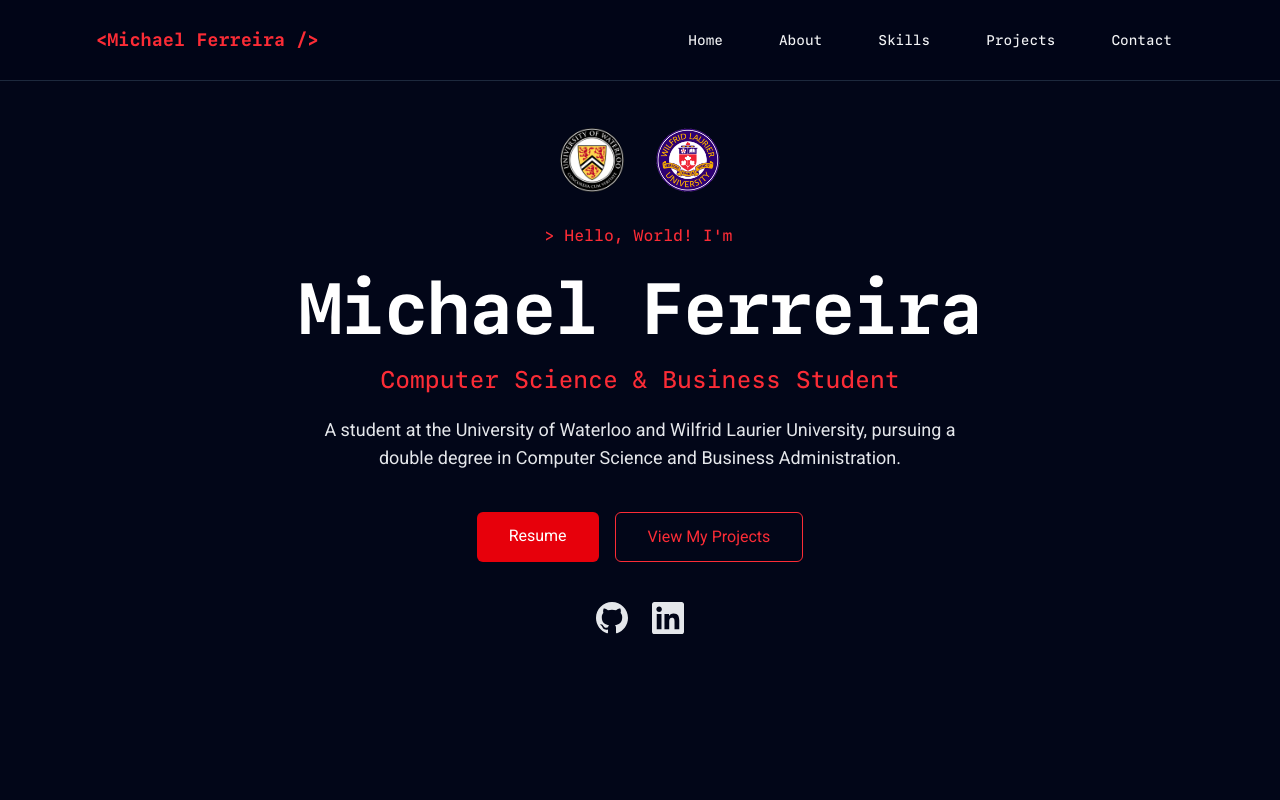
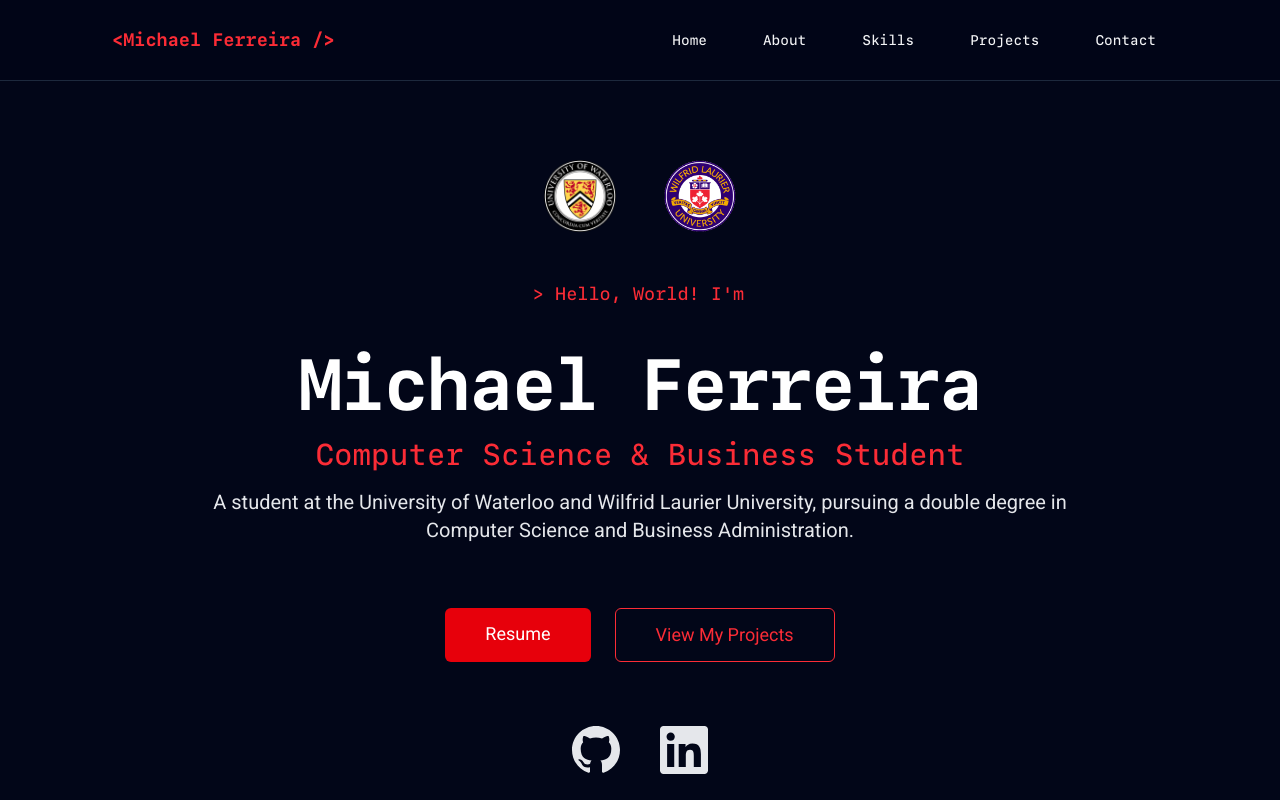
Before and after one commit to michaeljf07/personal-website2.0, a Next.js app: page / in a window 1280 px wide. Shown: the top 800 px of the page. Built offline with nearby package versions, Linux system fonts and the light colour scheme.

Commit message:
fix: made the hero section better on large screens (#6)

```diff
--- a/app/components/HeroSection.tsx
+++ b/app/components/HeroSection.tsx
@@ -4,56 +4,55 @@ export default function HeroSection() {
     return (
         <section
             id="home"
-            className="relative min-h-screen flex flex-col items-center justify-start pt-16 px-4 pb-20">
-            {/* University Logos */}
-            <div className="flex gap-4 md:gap-8 mb-6 md:mb-8">
+            className="relative min-h-screen flex flex-col items-center justify-center lg:justify-start pt-16 lg:pt-24 px-4 lg:px-8 pb-20 lg:pb-32">
+            <div className="flex gap-4 md:gap-8 lg:gap-12 mb-6 md:mb-8 lg:mb-12">
                 <img
                     src="/logos/uw_logo.png"
                     alt="University of Waterloo"
-                    className="h-16 w-16"
+                    className="h-16 w-16 lg:h-18 lg:w-18"
                 />
                 <img
                     src="/logos/wlu_logo.png"
                     alt="Wilfrid Laurier University"
-                    className="h-16 w-16"
+                    className="h-16 w-16 lg:h-18 lg:w-18"
                 />
             </div>
 
-            <div className="space-y-3 mb-4 md:mb-6">
-                <p className="text-red-500 sm:text-md md:text-md font-medium font-sf-mono typing-animation">
+            <div className="space-y-3 mb-4 md:mb-6 lg:mb-10">
+                <p className="text-red-500 sm:text-md md:text-md lg:text-lg font-medium font-sf-mono typing-animation">
                     &gt; Hello, World! I&apos;m{""}
                 </p>
             </div>
 
-            <div className="space-y-4 md:space-y-5 text-center">
-                <h1 className="text-5xl sm:text-5xl md:text-7xl font-bold text-white tracking-tight font-sf-mono">
+            <div className="space-y-4 text-center">
+                <h1 className="text-5xl sm:text-5xl md:text-7xl lg:text-7xl font-bold text-white tracking-tight font-sf-mono">
                     Michael Ferreira{" "}
                 </h1>
-                <p className="text-xl sm:text-xl md:text-2xl text-red-500 font-medium font-sf-mono">
+                <p className="text-xl sm:text-xl md:text-2xl lg:text-3xl text-red-500 font-medium font-sf-mono">
                     Computer Science & Business Student
                 </p>
-                <p className="text-lg sm:text-md md:text-lg text-gray-200 max-w-2xl mx-auto">
+                <p className="text-lg sm:text-md md:text-lg lg:text-xl text-gray-200 max-w-2xl lg:max-w-4xl mx-auto">
                     A student at the University of Waterloo and Wilfrid Laurier
                     University, pursuing a double degree in Computer Science and
                     Business Administration.
                 </p>
             </div>
 
-            <div className="flex flex-col sm:flex-row gap-3 md:gap-4 mt-10 w-full sm:w-auto justify-center text-center">
+            <div className="flex flex-col sm:flex-row gap-3 md:gap-4 lg:gap-6 mt-10 lg:mt-16 w-full sm:w-auto justify-center text-center">
                 <Link
                     href="/resume.pdf"
-                    className="px-8 sm:px-8 py-3 md:py-3 bg-red-600 hover:bg-red-500 text-white font-medium rounded-md transition-all duration-200 hover:scale-105 hover:shadow-lg hover:shadow-red-500/50 text-base sm:text-base md:text-base">
+                    className="px-8 sm:px-8 py-3 md:py-3 lg:px-10 bg-red-600 hover:bg-red-500 text-white font-medium rounded-md transition-all duration-200 hover:scale-105 hover:shadow-lg hover:shadow-red-500/50 text-base sm:text-base md:text-base lg:text-lg">
                     Resume
                 </Link>
                 <a
                     href="#projects"
-                    className="px-8 sm:px-8 py-3 md:py-3 border border-red-500 text-red-500 hover:bg-red-500/10 font-medium rounded-md transition-all duration-200 hover:scale-105 text-base sm:text-base md:text-base">
+                    className="px-8 sm:px-8 py-3 md:py-3 lg:px-10 border border-red-500 text-red-500 hover:bg-red-500/10 font-medium rounded-md transition-all duration-200 hover:scale-105 text-base sm:text-base md:text-base lg:text-lg">
                     View My Projects
                 </a>
             </div>
 
             {/* Social Icons */}
-            <div className="flex gap-4 md:gap-6 mt-10">
+            <div className="flex gap-4 md:gap-6 lg:gap-10 mt-10 lg:mt-16">
                 <a
                     href="https://github.com/michaeljf07"
                     target="_blank"
@@ -61,7 +60,7 @@ export default function HeroSection() {
                     className="text-gray-200 hover:text-white transition-colors active:scale-95"
                     aria-label="GitHub">
                     <svg
-                        className="w-8 h-8"
+                        className="w-8 h-8 lg:w-12 lg:h-12"
                         fill="currentColor"
                         viewBox="0 0 24 24">
                         <path d="M12 0c-6.626 0-12 5.373-12 12 0 5.302 3.438 9.8 8.207 11.387.599.111.793-.261.793-.577v-2.234c-3.338.726-4.033-1.416-4.033-1.416-.546-1.387-1.333-1.756-1.333-1.756-1.089-.745.083-.729.083-.729 1.205.084 1.839 1.237 1.839 1.237 1.07 1.834 2.807 1.304 3.492.997.107-.775.418-1.305.762-1.604-2.665-.305-5.467-1.334-5.467-5.931 0-1.311.469-2.381 1.236-3.221-.124-.303-.535-1.524.117-3.176 0 0 1.008-.322 3.301 1.23.957-.266 1.983-.399 3.003-.404 1.02.005 2.047.138 3.006.404 2.291-1.552 3.297-1.23 3.297-1.23.653 1.653.242 2.874.118 3.176.77.84 1.235 1.911 1.235 3.221 0 4.609-2.807 5.624-5.479 5.921.43.372.823 1.102.823 2.222v 3.293c0 .319.192.694.801.576 4.765-1.589 8.199-6.086 8.199-11.386 0-6.627-5.373-12-12-12z" />
@@ -74,7 +73,7 @@ export default function HeroSection() {
                     className="text-gray-200 hover:text-white transition-colors active:scale-95"
                     aria-label="LinkedIn">
                     <svg
-                        className="w-8 h-8"
+                        className="w-8 h-8 lg:w-12 lg:h-12"
                         fill="currentColor"
                         viewBox="0 0 24 24">
                         <path d="M20.447 20.452h-3.554v-5.569c0-1.328-.027-3.037-1.852-3.037-1.853 0-2.136 1.445-2.136 2.939v5.667H9.351V9h3.414v1.561h.046c.477-.9 1.637-1.85 3.37-1.85 3.601 0 4.267 2.37 4.267 5.455v6.286zM5.337 7.433c-1.144 0-2.063-.926-2.063-2.065 0-1.138.92-2.063 2.063-2.063 1.14 0 2.064.925 2.064 2.063 0 1.139-.925 2.065-2.064 2.065zm1.782 13.019H3.555V9h3.564v11.452zM22.225 0H1.771C.792 0 0 .774 0 1.729v20.542C0 23.227.792 24 1.771 24h20.451C23.2 24 24 23.227 24 22.271V1.729C24 .774 23.2 0 22.225 0z" />
--- a/app/components/Navigation.tsx
+++ b/app/components/Navigation.tsx
@@ -12,7 +12,7 @@ export const navItems = [
 export default function Navigation() {
     return (
         <nav className="fixed top-0 w-full bg-slate-950/95 backdrop-blur border-b border-slate-800 z-50">
-            <div className="max-w-6xl mx-auto px-3 sm:px-6 lg:px-8 py-2 md:py-4">
+            <div className="w-7/8 mx-auto px-3 sm:px-6 lg:px-8 py-2 md:py-4">
                 <div className="flex justify-between items-center min-h-12">
                     <div className="text-lg font-bold text-red-500 font-sf-mono truncate">
                         &lt;Michael Ferreira /&gt;
```
